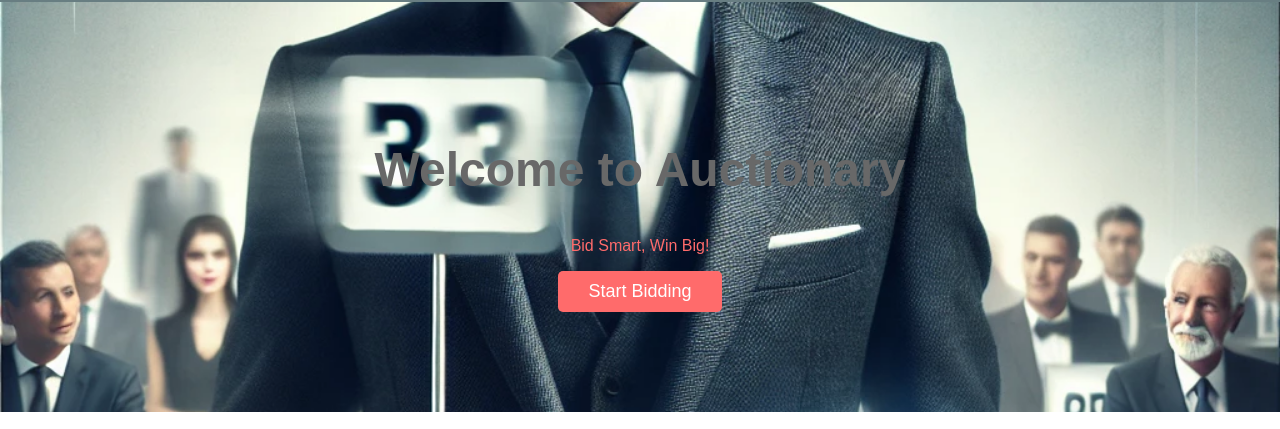
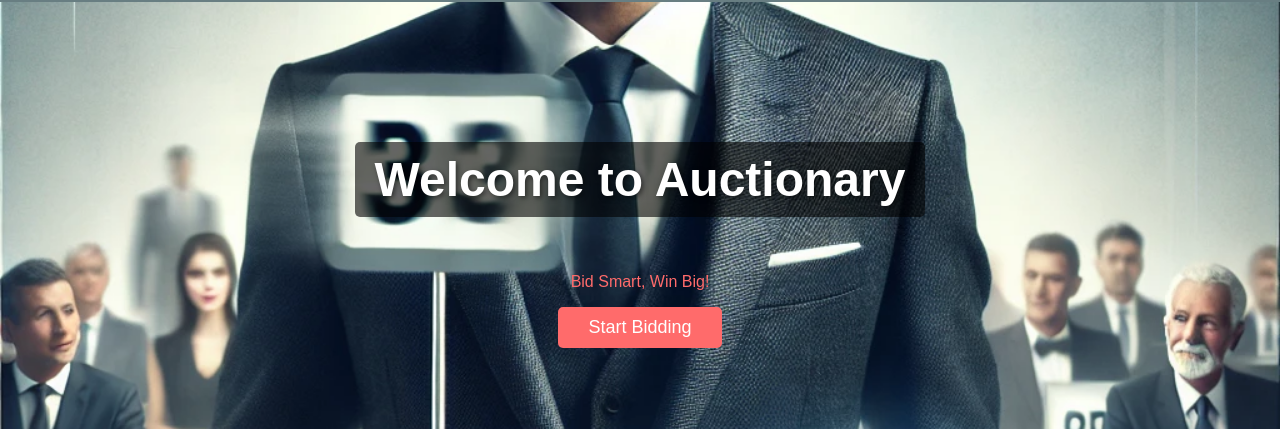
Before and after one commit to robfil50219/Project-Exam-2, a website: page index.html in a window 1280 px wide. Shown: the part 342-771 px from the top of the page. Drawn offline with Linux system fonts and the light colour scheme; no server answers.

Commit message:
h1 changed

```diff
--- a/css/styles.css
+++ b/css/styles.css
@@ -81,8 +81,14 @@
 
 .hero h1 {
   font-size: 48px;
-  color: var(--secondary-color);
+  color: #FFFFFF;
+  background-color: rgba(0, 0, 0, 0.6);
+  padding: 10px 20px;
+  border-radius: 5px;
+  display: inline-block;
+  text-shadow: 2px 2px 5px rgba(0, 0, 0, 0.5);
 }
+
 
 .hero button {
   padding: 10px 30px;
```
